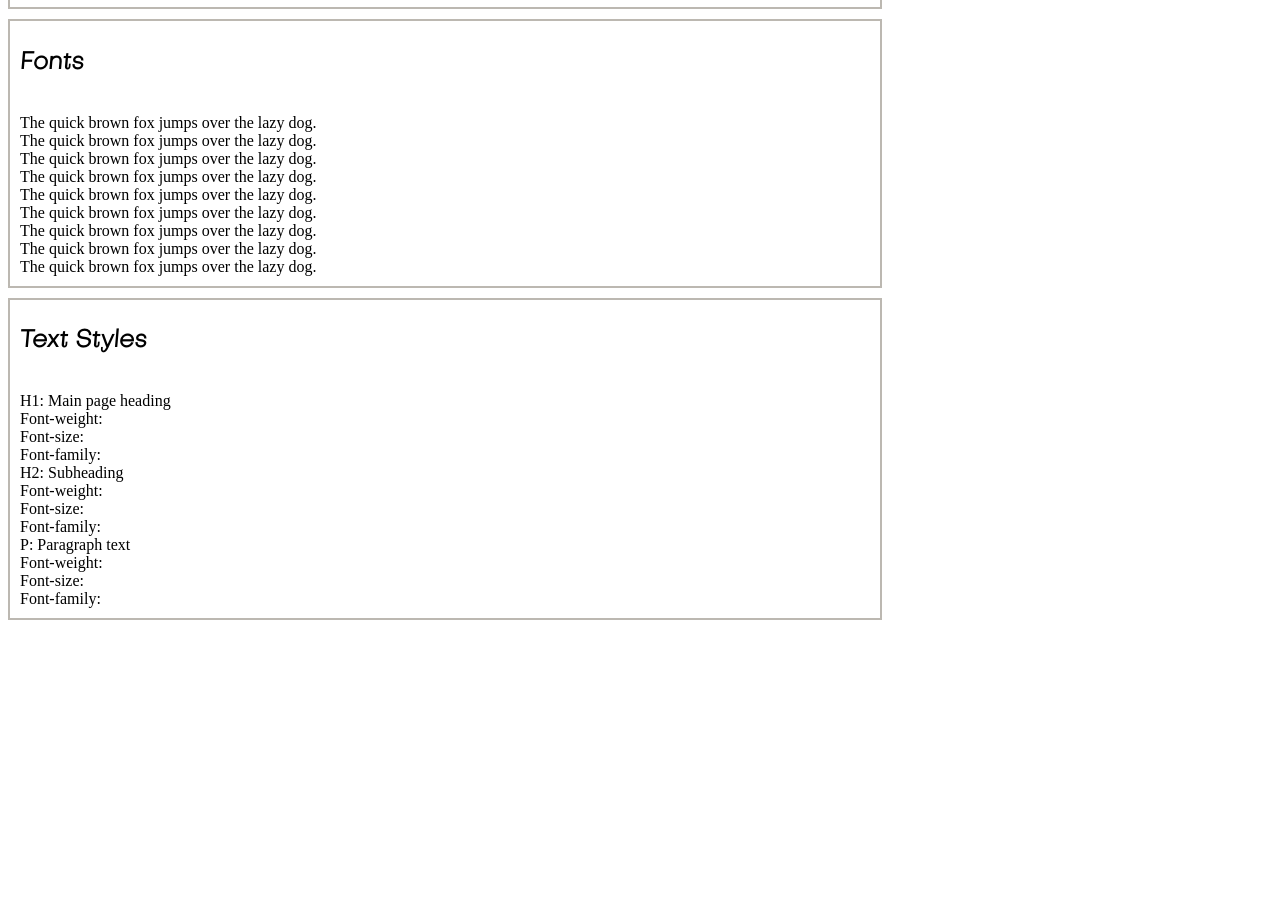
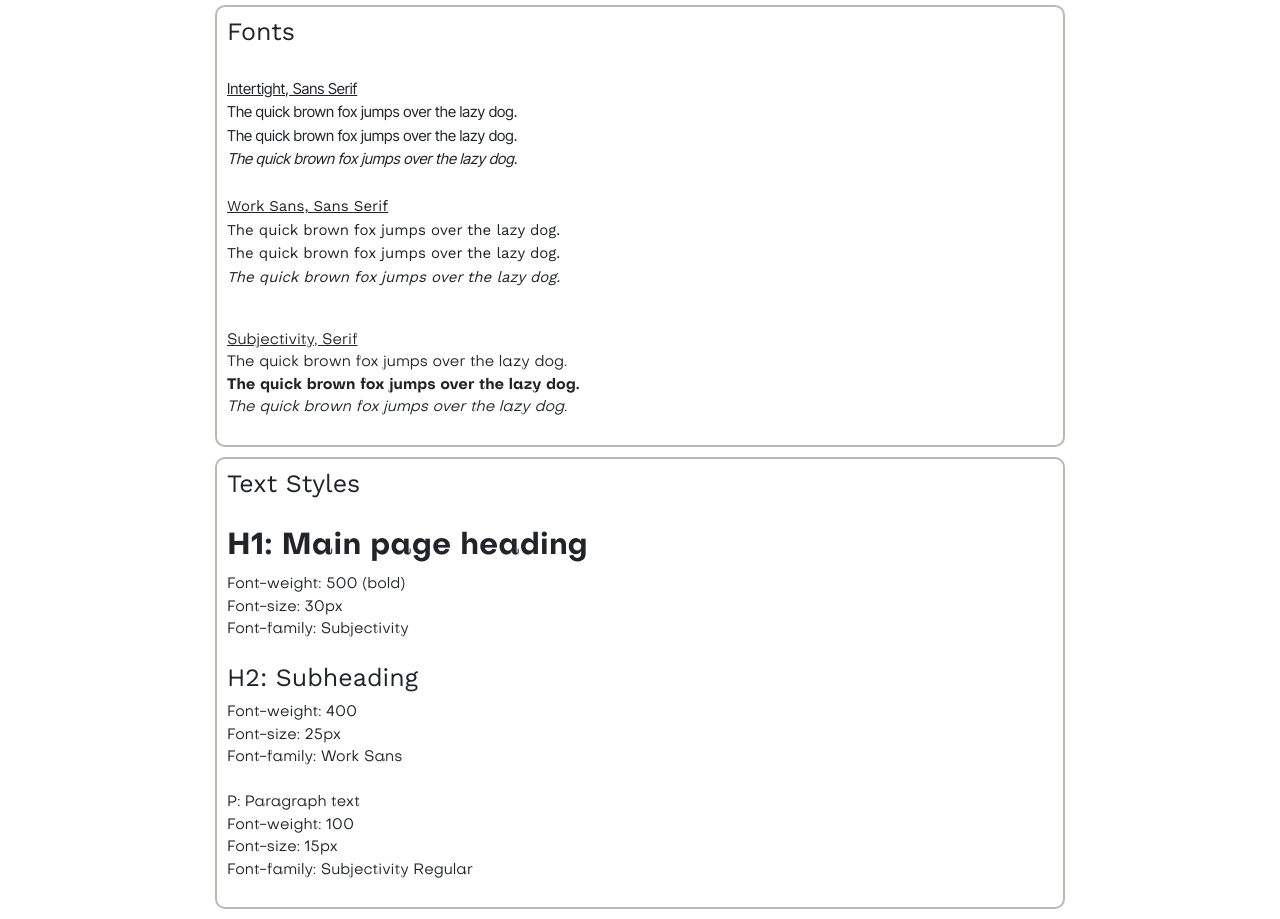
Before and after one commit to hannahlouisaalexander/Website-Design-Guide, a plain HTML site: page starting 2/index.html in a window 1280 px wide. Shown: the part 336-1255 px from the top of the page. Before the commit the page ends 966 px from the top, so only its background shows below. Drawn offline with nearby package versions, Linux system fonts and the light colour scheme; files whose address does not match are found by name.

Commit message:
added remaining content to text styles section
this involved adding font weights and size specs

```diff
--- a/starting 2/index.html
+++ b/starting 2/index.html
@@ -5,16 +5,24 @@
     <meta http-equiv="X-UA-Compatible" content="IE=edge" />
     <meta name="viewport" content="width=device-width, initial-scale=1.0" />
     <title>website design guide</title>
+
+    <!-- CSS only -->
+    <link
+      href="https://cdn.jsdelivr.net/npm/bootstrap@5.2.2/dist/css/bootstrap.min.css"
+      rel="stylesheet"
+      integrity="sha384-Zenh87qX5JnK2Jl0vWa8Ck2rdkQ2Bzep5IDxbcnCeuOxjzrPF/et3URy9Bv1WTRi"
+      crossorigin="anonymous"
+    />
     <link rel="preconnect" href="https://fonts.googleapis.com" />
     <link rel="preconnect" href="https://fonts.gstatic.com" crossorigin />
     <link
-      href="https://fonts.googleapis.com/css2?family=Almarai:wght@300;400;700&display=swap"
+      href="https://fonts.googleapis.com/css2?family=Inter+Tight:wght@400;700&family=Work+Sans:wght@400;700&display=swap"
       rel="stylesheet"
     />
     <link rel="stylesheet" href="styles.css" type="text/css" />
   </head>
   <body>
-    <h1>Website Design Guide</h1>
+    <h1 id="title">Website Design Guide</h1>
 
     <div class="container">
       <div class="colours-container"><h2>Colours</h2></div>
@@ -36,35 +44,57 @@
     <div class="container">
       <div class="font-container">
         <h2>Fonts</h2>
-        <br />
-        The quick brown fox jumps over the lazy dog.<br />
-        The quick brown fox jumps over the lazy dog.<br />
-        The quick brown fox jumps over the lazy dog.<br />
-        The quick brown fox jumps over the lazy dog.<br />
-        The quick brown fox jumps over the lazy dog.<br />
-        The quick brown fox jumps over the lazy dog.<br />
-        The quick brown fox jumps over the lazy dog.<br />
-        The quick brown fox jumps over the lazy dog.<br />
-        The quick brown fox jumps over the lazy dog.<br />
+        <p>
+          <br />
+          <span class="intertight">
+            <u> Intertight, Sans Serif </u> <br />
+            The quick brown fox jumps over the lazy dog.<br />
+            <strong> The quick brown fox jumps over the lazy dog.</strong><br />
+            <em>The quick brown fox jumps over the lazy dog. </em><br />
+            <br
+          /></span>
+          <span class="worksans">
+            <u>Work Sans, Sans Serif</u> <br />
+            The quick brown fox jumps over the lazy dog.<br />
+            <strong>The quick brown fox jumps over the lazy dog.</strong><br />
+            <em>The quick brown fox jumps over the lazy dog. </em><br /><br
+          /></span>
+        </p>
+
+        <p>
+          <u> Subjectivity, Serif</u> <br />
+
+          The quick brown fox jumps over the lazy dog.<br />
+          <span class="strong"
+            >The quick brown fox jumps over the lazy dog. </span
+          ><br />
+          <em>The quick brown fox jumps over the lazy dog.</em><br />
+        </p>
       </div>
     </div>
     <div class="container">
       <div class="text-container">
         <h2>Text Styles</h2>
         <br />
-        H1: Main page heading <br />
-        Font-weight: <br />
-        Font-size: <br />
-        Font-family: <br />
-        H2: Subheading <br />
-        Font-weight: <br />
-        Font-size: <br />
-        Font-family: <br />
-        P: Paragraph text <br />
+        <h1>H1: Main page heading</h1>
 
-        Font-weight: <br />
-        Font-size: <br />
-        Font-family: <br />
+        Font-weight: 500 (bold)<br />
+        Font-size: 30px<br />
+        Font-family: Subjectivity <br />
+        <br />
+        <h2>H2: Subheading</h2>
+        Font-weight: 400 <br />
+        Font-size: 25px<br />
+        Font-family: Work Sans <br />
+        <br />
+
+        <p>
+          P: Paragraph text <br />
+
+          Font-weight: 100 <br />
+          Font-size: 15px<br />
+          Font-family: Subjectivity Regular<br />
+        </p>
       </div>
     </div>
   </body>
--- a/starting 2/styles.css
+++ b/starting 2/styles.css
@@ -1,30 +1,58 @@
 @font-face {
-  font-family: "Subjectivity-Light";
-  src: url(Subjectivity/Subjectivity-LightSlanted.otf),
-    url(Subjectivity/Subjectivity-LightSlanted.woff2);
+  font-family: "Subjectivity-Regular";
+  src: url(Subjectivity/Subjectivity-Regular.otf),
+    url(Subjectivity/Subjectivity-Regular.woff2);
 }
+@font-face {
+  font-family: "Subjectivity-Medium";
+  src: url(Subjectivity/Subjectivity-Medium.otf),
+    url(/Subjectivity/Subjectivity-Medium.woff2);
+}
+
 @font-face {
   font-family: "Subjectivity-Bold";
   src: url(Subjectivity/Subjectivity-Bold.otf),
     url(/Subjectivity/Subjectivity-Bold.woff2);
 }
-
+.strong {
+  font-family: "Subjectivity-Bold";
+}
 h1 {
   font-family: "Subjectivity-Bold";
+  font-size: 30px;
 }
 h2 {
-  font-family: "Subjectivity-Light";
+  font-family: "Work Sans";
+  font-size: 25px;
+}
+p,
+.container {
+  font-family: "Subjectivity-Regular";
+  font-weight: 100;
+  font-size: 15px;
 }
 
+#title {
+  text-align: center;
+}
+.intertight {
+  font-family: "Inter Tight", sans-serif;
+}
+.worksans {
+  font-family: "Work Sans", sans-serif;
+}
 .container {
   border: solid 2px #bcb8b1;
   width: 850px;
   margin-bottom: 10px;
   padding: 10px;
+  border-radius: 10px;
 }
+
 .dark-container {
   background-color: #463f3a;
   width: 400px;
+  color: beige;
 }
 .medium-container {
   background-color: #8a817c;
```
Also changed, not shown: 1 other file.
